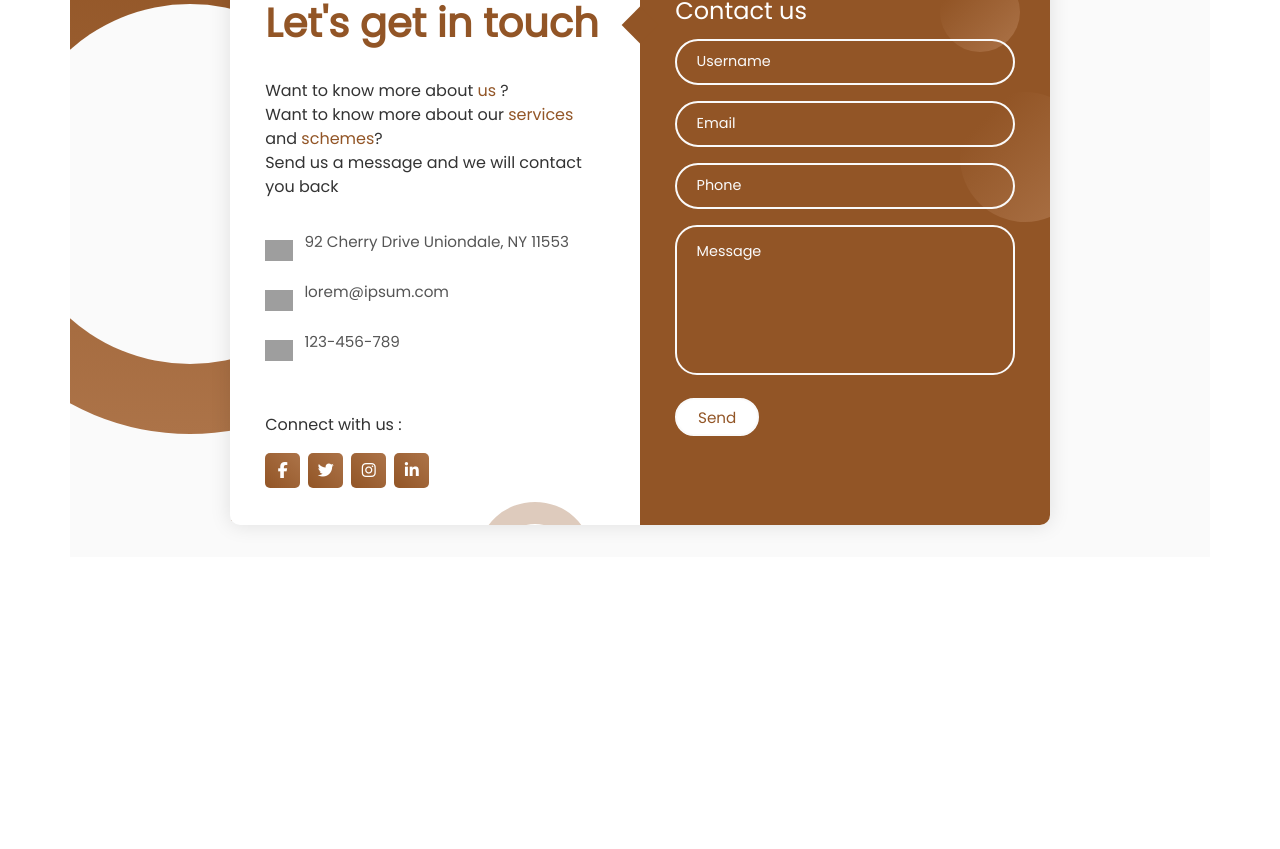
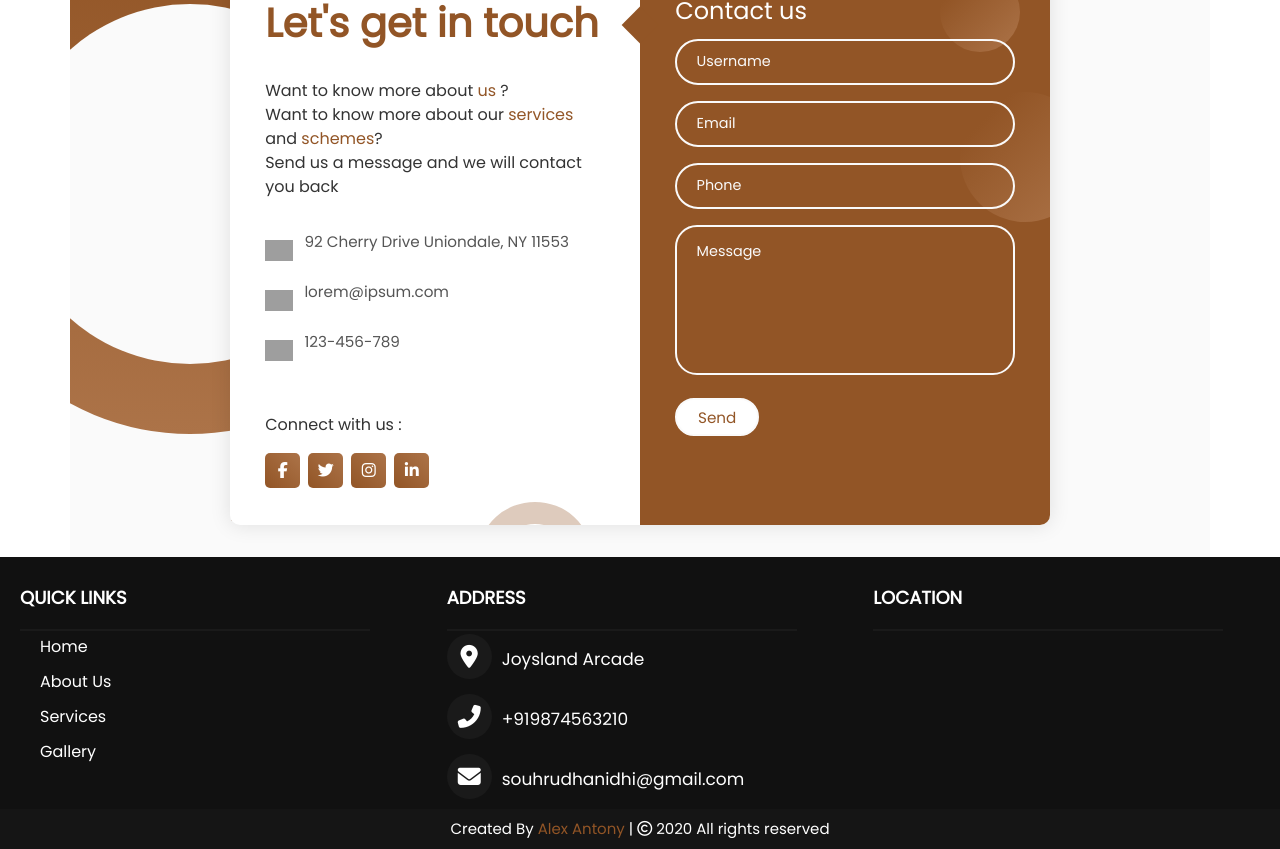
Before and after one commit to twoman-s/SouhridhaThanal, a React (Create React App) app: page / in a window 1280 px wide. Shown: the part 2239-3088 px from the top of the page. Before the commit the page ends 2796 px from the top, so only its background shows below. Built offline with nearby package versions, Linux system fonts and the light colour scheme; grey boxes are pictures that could not be loaded; the HTML template or start-up script is replaced by a standard one.

Commit message:
footer component,9:55.9.26

```diff
--- a/src/App.js
+++ b/src/App.js
@@ -4,6 +4,7 @@ import Parallax from "./components/Parallax";
 import Contact from "./components/Contact";
 import Services from "./components/Services";
 import ScrollButton from "./components/ScrollButton";
+import Footer from "./components/Footer";
 function App() {
   return (
     <>
@@ -12,6 +13,7 @@ function App() {
       <Parallax />
       <Services />
       <Contact />
+      <Footer />
     </>
   );
 }
--- /dev/null
+++ b/src/assets/Footer.css
@@ -0,0 +1,82 @@
+footer {
+  position: relative;
+  bottom: 0px;
+  width: 100%;
+  background: #111;
+  color: white;
+  padding-top: 20px;
+}
+.main-content {
+  display: flex;
+}
+.main-content .box {
+  flex-basis: 50%;
+  padding: 10px 20px;
+}
+.main-content .box ul {
+  list-style: none;
+  margin-left: 20px;
+  line-height: 35px;
+}
+.main-content .box a {
+  text-decoration: none;
+  color: white;
+}
+.box h2 {
+  font-size: 1.125rem;
+  font-weight: 600;
+  text-transform: uppercase;
+}
+.box .content {
+  margin: 20px 0 0 0;
+}
+.box .content::before {
+  position: absolute;
+  content: "";
+  height: 2px;
+  width: 350px;
+  background: #1a1a1a;
+}
+
+.center .content .fa {
+  font-size: 1.4375rem;
+  background: #1a1a1a;
+  height: 45px;
+  width: 45px;
+  line-height: 45px;
+  text-align: center;
+  border-radius: 50%;
+  color: white;
+  cursor: pointer;
+  margin-top: 5px;
+}
+.center .content .fa:hover {
+  background: var(--main-color);
+}
+.center .content .phone {
+  margin: 10px 0;
+}
+.center .content .text {
+  font-size: 1.0625rem;
+  font-weight: 500;
+  padding-left: 10px;
+  color: white;
+}
+.bottom center {
+  padding: 9px;
+  font-size: 0.9375rem;
+  background: #151515;
+}
+.bottom center a {
+  color: var(--main-color);
+  text-decoration: none;
+}
+@media screen and (max-width: 900px) {
+  .main-content {
+    flex-wrap: wrap;
+    flex-direction: column;
+  }
+  .main-content .box {
+    margin: 5px 0;
+  }
+}
--- /dev/null
+++ b/src/components/Footer.js
@@ -0,0 +1,63 @@
+import React from "react";
+import "./../assets/Footer.css";
+// import logo from "./../assets/images/logo/logo.png";
+
+function Navigation() {
+  return (
+    <footer>
+      <div className="main-content">
+        <div className="left box">
+          <h2>Quick Links</h2>
+          <div className="content">
+            <ul>
+              <li>
+                <a href="#home">Home</a>
+              </li>
+              <li>
+                <a href="#about">About Us</a>
+              </li>
+              <li>
+                <a href="#services">Services</a>
+              </li>
+              <li>
+                <a href="gallery">Gallery</a>
+              </li>
+            </ul>
+          </div>
+        </div>
+        <div className="center box">
+          <h2>Address</h2>
+          <div className="content">
+            <div className="place">
+              <span className="fa fa-map-marker"></span>
+              <span className="text">Joysland Arcade</span>
+            </div>
+            <div className="phone">
+              <span className="fa fa-phone-alt"></span>
+              <span className="text">+919874563210</span>
+            </div>
+            <div className="mail">
+              <span className="fa fa-envelope"></span>
+              <span className="text">souhrudhanidhi@gmail.com</span>
+            </div>
+          </div>
+        </div>
+        <div className="right box">
+          <h2>Location</h2>
+          <div className="content"></div>
+        </div>
+      </div>
+      <div className="bottom">
+        <center>
+          <span className="credit">
+            Created By <a href="alex">Alex Antony </a>|{" "}
+          </span>
+          <span className="fa fa-copyright"></span>
+          <span> 2020 All rights reserved</span>
+        </center>
+      </div>
+    </footer>
+  );
+}
+
+export default Navigation;
```
